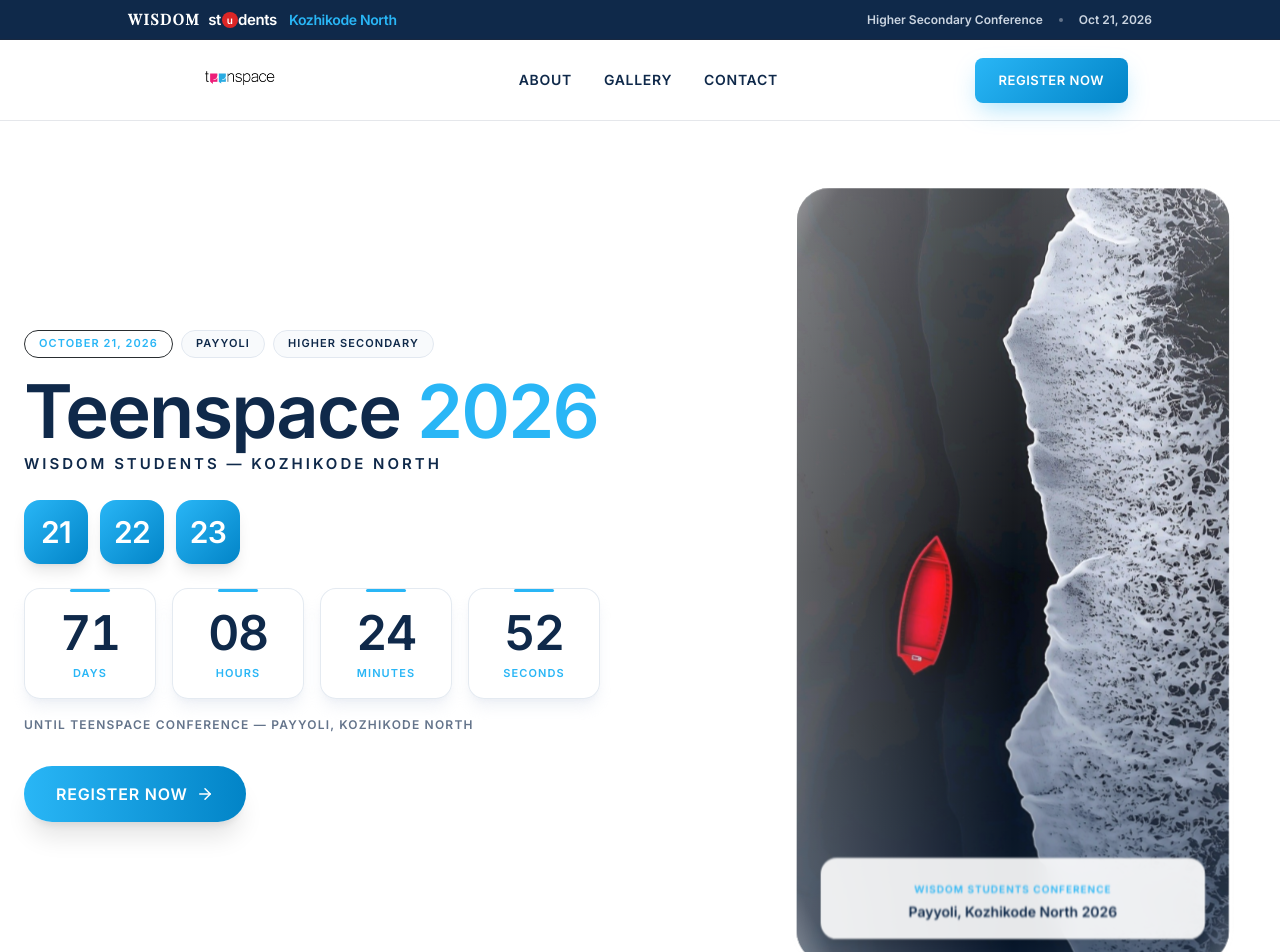
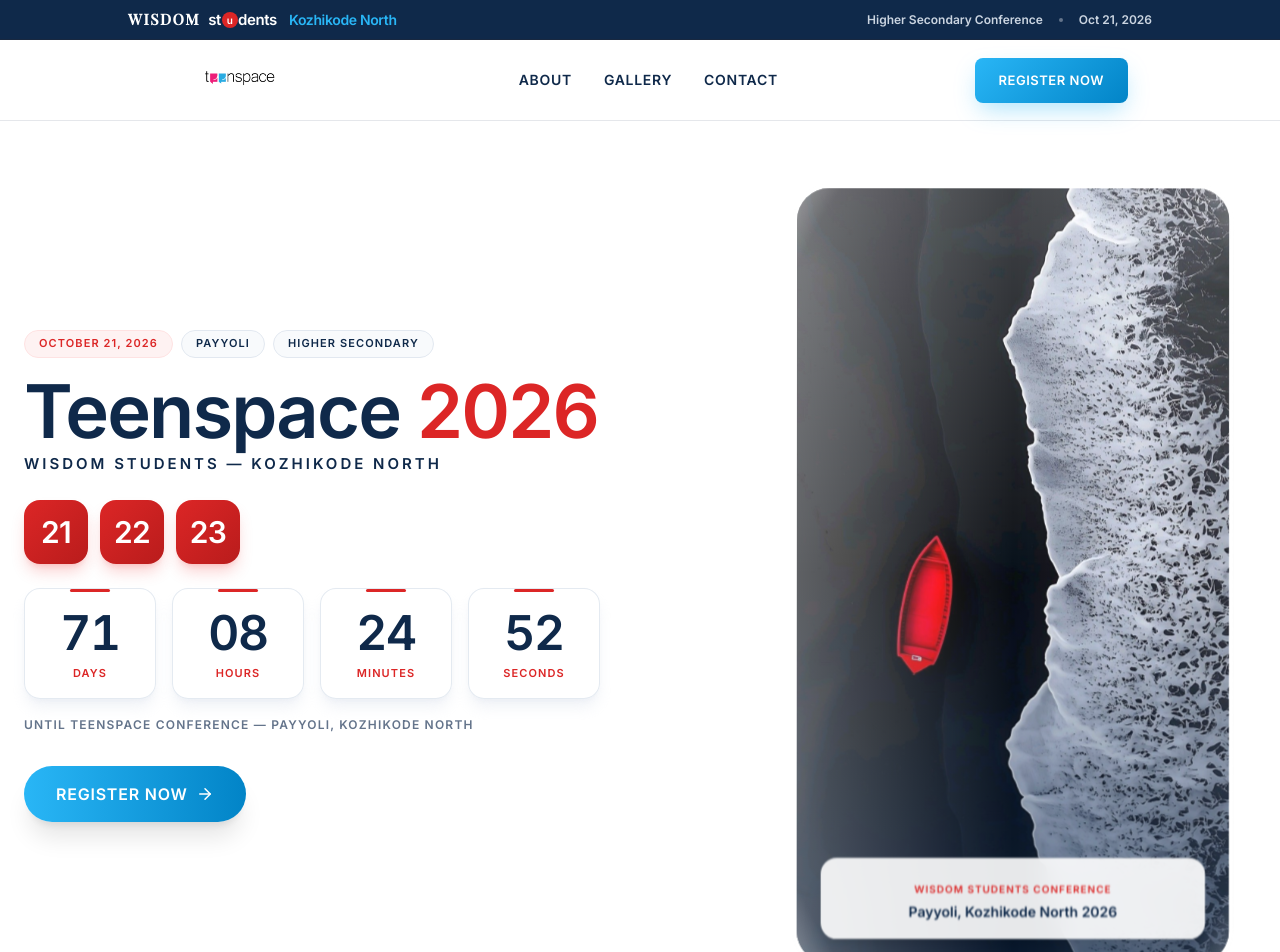
Before and after one commit to Althafx17/teenspace-calicut-north, a React (Vite) app: page / in a window 1280 px wide. Shown: the top 952 px of the page. Built offline with nearby package versions, Linux system fonts and the light colour scheme.

Commit message:
hero: revert heading, year text, date badges, and countdown markings to red theme

```diff
--- a/src/components/Hero.tsx
+++ b/src/components/Hero.tsx
@@ -17,7 +17,7 @@
     <section id="home" className="relative bg-white overflow-hidden border-b border-[#e5e7eb] py-10 lg:py-16">
 
       {/* Background soft ambient light */}
-      <div className="absolute top-0 right-0 w-[600px] h-[600px] bg-gradient-to-bl from-sky-100/60 via-cyan-50/40 to-transparent rounded-full blur-3xl pointer-events-none -z-10" />
+      <div className="absolute top-0 right-0 w-[600px] h-[600px] bg-gradient-to-bl from-red-100/50 via-sky-50/40 to-transparent rounded-full blur-3xl pointer-events-none -z-10" />
 
       <div className="max-w-7xl mx-auto px-6 grid grid-cols-1 lg:grid-cols-12 gap-10 lg:gap-12 items-center">
 
@@ -26,7 +26,7 @@
 
           {/* Eyebrow Badges */}
           <div className="flex flex-wrap gap-2 mb-4">
-            <span className="inline-flex items-center px-3.5 py-1 rounded-full bg-sky-50 text-[#29b6f6] text-[11px] font-extrabold uppercase tracking-widest border border-sky-100">
+            <span className="inline-flex items-center px-3.5 py-1 rounded-full bg-red-50 text-[#dc2626] text-[11px] font-extrabold uppercase tracking-widest border border-red-100">
               October 21, 2026
             </span>
             <span className="inline-flex items-center px-3.5 py-1 rounded-full bg-slate-50 text-[#0f294a] text-[11px] font-extrabold uppercase tracking-widest border border-slate-200">
@@ -39,7 +39,7 @@
 
           {/* Main Headline */}
           <h1 className="text-[46px] sm:text-[62px] lg:text-[74px] font-black tracking-tight text-[#0f294a] leading-none mb-1">
-            Teenspace <span className="text-[#29b6f6]">2026</span>
+            Teenspace <span className="text-[#dc2626]">2026</span>
           </h1>
 
           {/* Sub-headline */}
@@ -47,32 +47,32 @@
             WISDOM STUDENTS — KOZHIKODE NORTH
           </p>
 
-          {/* Date Badges Row (Light Blue Theme) */}
+          {/* Date Badges Row (Red Theme Reverted) */}
           <div className="flex items-center gap-3 mb-6">
             {dates.map((d, i) => (
               <div
                 key={i}
-                className="w-14 h-14 sm:w-16 sm:h-16 rounded-2xl bg-gradient-to-br from-[#29b6f6] to-[#0284c7] text-white font-black text-2xl sm:text-3xl flex items-center justify-center shadow-lg shadow-sky-400/30 tracking-tight transform hover:scale-105 transition-transform"
+                className="w-14 h-14 sm:w-16 sm:h-16 rounded-2xl bg-gradient-to-br from-[#dc2626] to-[#b91c1c] text-white font-black text-2xl sm:text-3xl flex items-center justify-center shadow-lg shadow-red-500/25 tracking-tight transform hover:scale-105 transition-transform"
               >
                 {d}
               </div>
             ))}
           </div>
 
-          {/* Countdown Grid (4 Cards with Light Blue Accent Bar) */}
+          {/* Countdown Grid (4 Cards with Red Accent Bar) */}
           <div className="grid grid-cols-4 gap-3 sm:gap-4 max-w-xl mb-4">
             {countdownBlocks.map((b, i) => (
               <div
                 key={i}
-                className="bg-white/95 backdrop-blur-md rounded-2xl p-3 sm:p-4 border border-slate-200/90 shadow-lg shadow-slate-200/60 text-center relative overflow-hidden group hover:border-[#29b6f6] transition-all"
+                className="bg-white/95 backdrop-blur-md rounded-2xl p-3 sm:p-4 border border-slate-200/90 shadow-lg shadow-slate-200/60 text-center relative overflow-hidden group hover:border-[#dc2626] transition-all"
               >
-                {/* Light Blue accent line on top */}
-                <div className="absolute top-0 left-1/2 -translate-x-1/2 w-8 sm:w-10 h-[3px] bg-[#29b6f6] rounded-full" />
+                {/* Red accent line on top */}
+                <div className="absolute top-0 left-1/2 -translate-x-1/2 w-8 sm:w-10 h-[3px] bg-[#dc2626] rounded-full" />
 
                 <div className="text-[28px] sm:text-[42px] lg:text-[48px] font-black text-[#0f294a] tabular-nums leading-none tracking-tight mt-1">
                   {isExpired ? '00' : String(b.value).padStart(2, '0')}
                 </div>
-                <div className="text-[9px] sm:text-[11px] font-bold text-[#29b6f6] uppercase tracking-widest mt-2">
+                <div className="text-[9px] sm:text-[11px] font-bold text-[#dc2626] uppercase tracking-widest mt-2">
                   {b.label}
                 </div>
               </div>
@@ -84,7 +84,7 @@
             UNTIL TEENSPACE CONFERENCE — PAYYOLI, KOZHIKODE NORTH
           </p>
 
-          {/* Pill Register Button (Light Blue Theme) */}
+          {/* Pill Register Button */}
           <div>
             <a
               href="#register"
@@ -118,7 +118,7 @@
 
             {/* Glassmorphic Badge Overlay */}
             <div className="absolute bottom-6 left-6 right-6 p-4 rounded-2xl bg-white/90 backdrop-blur-md border border-white/60 shadow-xl text-center">
-              <span className="text-[10px] font-extrabold uppercase tracking-widest text-[#29b6f6]">
+              <span className="text-[10px] font-extrabold uppercase tracking-widest text-[#dc2626]">
                 Wisdom Students Conference
               </span>
               <p className="text-sm font-black text-[#0f294a] mt-0.5">
```
